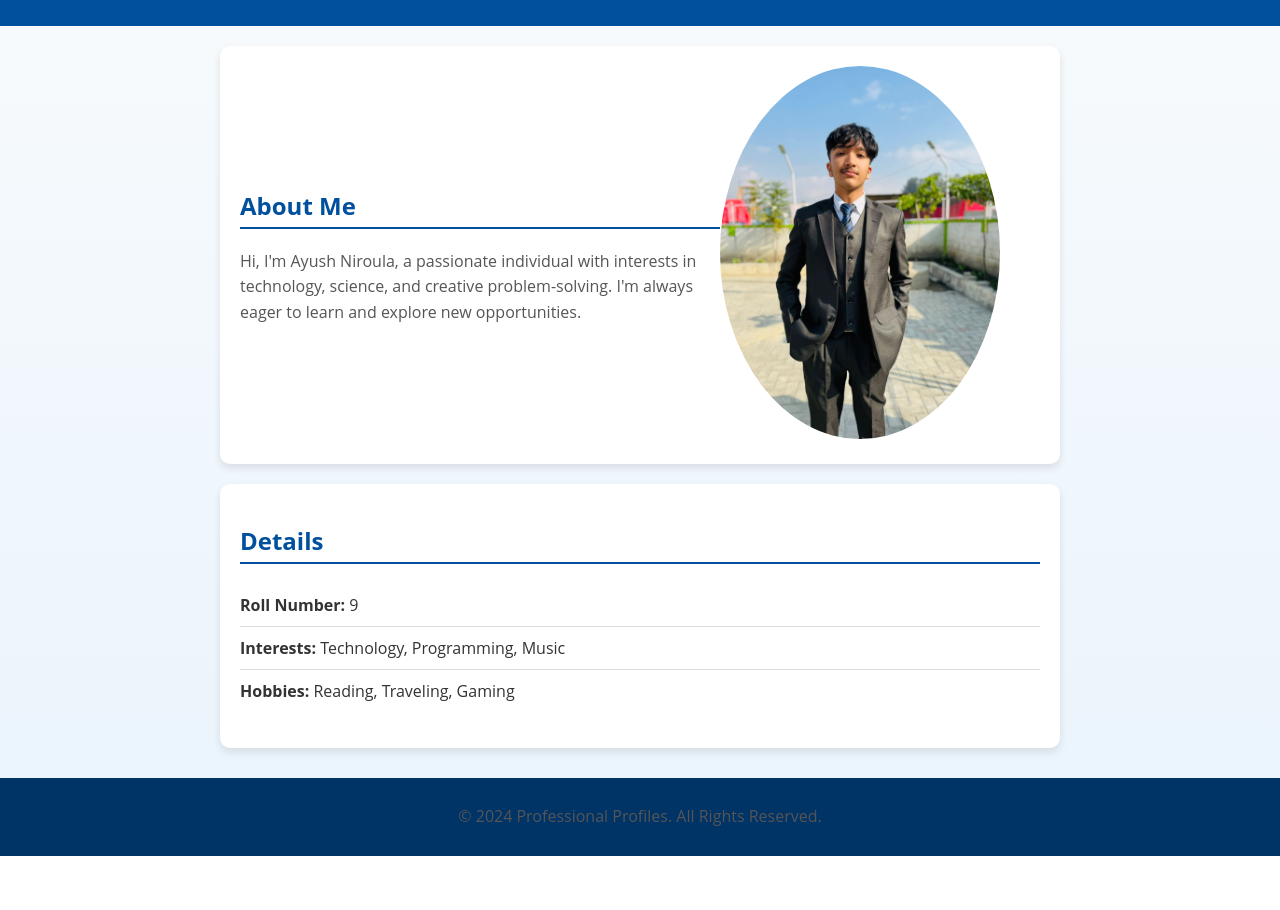
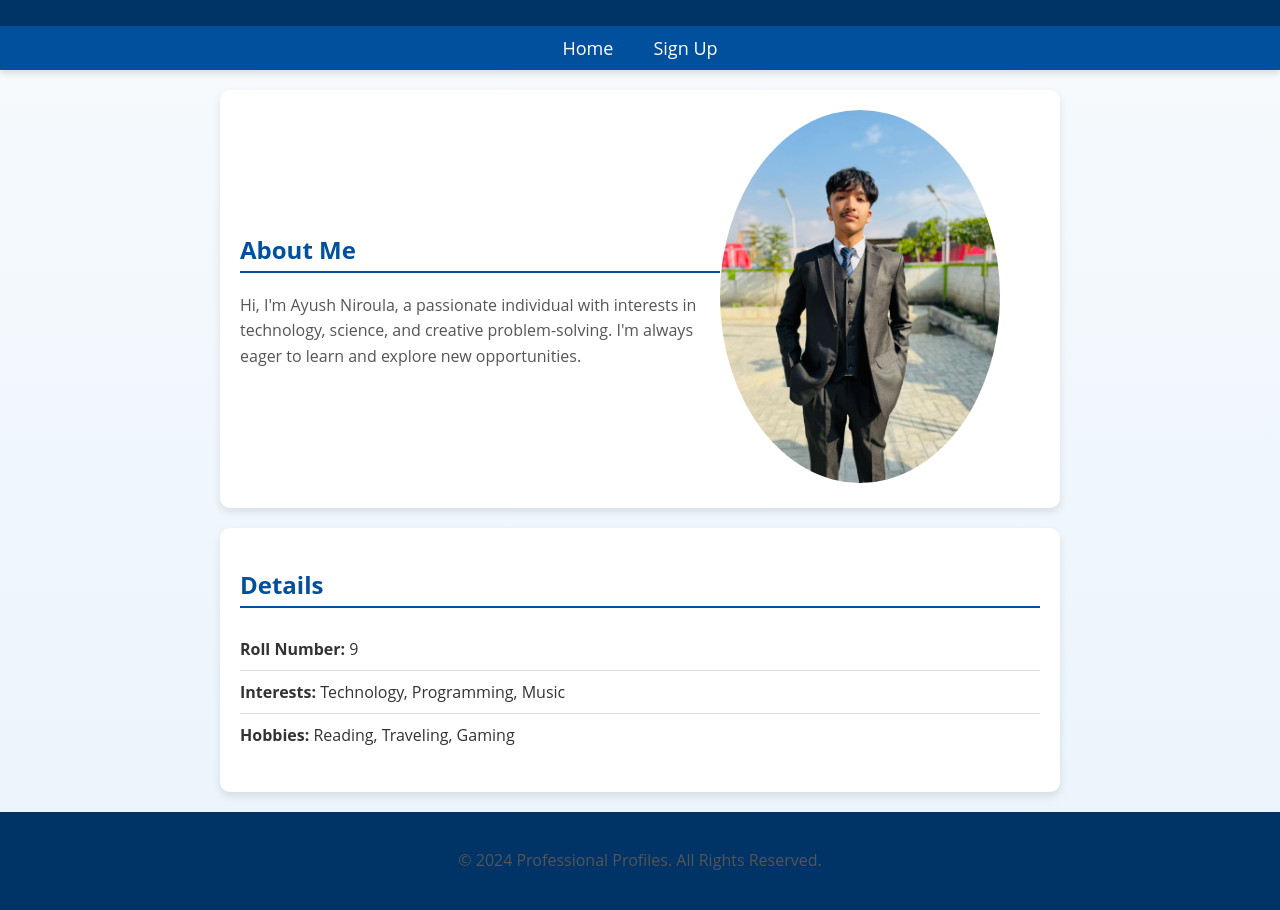
Before and after one commit to AyushNiroula09/project-work, a plain HTML site: page Ayush.html in a window 1280 px wide. Shown: the part 100-1010 px from the top of the page. Before the commit the page ends 956 px from the top, so only its background shows below. Drawn offline with Linux system fonts and the light colour scheme.

Commit message:
Add files via upload

```diff
--- a/Ayush.html
+++ b/Ayush.html
@@ -10,6 +10,10 @@
     <header>
         <h1>Ayush Niroula</h1>
     </header>
+    <nav>
+        <a href="index.html">Home</a>
+        <a href="Signup.html">Sign Up</a>
+    </nav>
     <section class="about">
         <div class="about-content">
             <div class="about-text">
@@ -29,6 +33,7 @@
             <li><strong>Hobbies:</strong> Reading, Traveling, Gaming</li>
         </ul>
     </section>
+
     <footer>
         <p>&copy; 2024 Professional Profiles. All Rights Reserved.</p>
     </footer>
--- a/style.css
+++ b/style.css
@@ -1,9 +1,10 @@
-        body {
-            margin: 0;
-            font-family: 'Open Sans', sans-serif;
-            background: linear-gradient(to bottom, #eaf4fc, #f1f7fb);
-            color: #333;
-        }
+body {
+    height: 100%;
+    margin: 0;
+    font-family: 'Open Sans', sans-serif;
+    background: linear-gradient(to bottom, #f8fbfd, #eaf4fc);
+    color: #333;
+}
 
         header {
             background-color: #003366;
@@ -41,8 +42,8 @@
             gap: 20px;
             padding: 20px;
             justify-content: center;
+            flex-grow: 1;
         }
-
         .profile {
             background: white;
             border: 1px solid #ddd;
@@ -101,13 +102,13 @@
             border: 3px solid #00509e; /* Adds a border around the photo */
         }
 
-
         footer {
             background-color: #003366;
             color: white;
             text-align: center;
             padding: 20px;
-            margin-top: 30px;
+            margin-top: 20px;
+            font-family: 'Open Sans';
         }
 
         .signup {
--- a/style1.css
+++ b/style1.css
@@ -1,4 +1,5 @@
 body {
+    height: 100%;
     margin: 0;
     font-family: 'Open Sans', sans-serif;
     background: linear-gradient(to bottom, #f8fbfd, #eaf4fc);
@@ -6,11 +7,34 @@ body {
 }
 
 header {
-    background-color: #00509e;
+    background-color: #003366;
     color: white;
     padding: 20px;
     text-align: center;
 }
+nav {
+    display: flex;
+    justify-content: center;
+    background-color: #00509e;
+    position: sticky;
+    top: 0;
+    z-index: 1000;
+    padding: 10px;
+    box-shadow: 0px 4px 6px rgba(0, 0, 0, 0.1);
+}
+
+nav a {
+    color: white;
+    margin: 0 20px;
+    text-decoration: none;
+    font-size: 18px;
+    transition: color 0.3s;
+}
+
+nav a:hover {
+    color: #ffcc00;
+}
+
 
 .about, .details {
     padding: 20px;
@@ -70,10 +94,12 @@ strong {
     color: #333;
 }
 
+
 footer {
     background-color: #003366;
     color: white;
     text-align: center;
-    padding: 10px;
-    margin-top: 30px;
+    padding: 20px;
+    margin-top: 20px;
+    font-family: 'Open Sans';
 }
```
Also changed, not shown: Angelica.html (+4 -0 lines), Dipika.html (+4 -0 lines), Mihika.html (+4 -0 lines), index.html (+1 -11 lines), signup.html (added, +32 -0 lines), New Text Document.txt (added).
